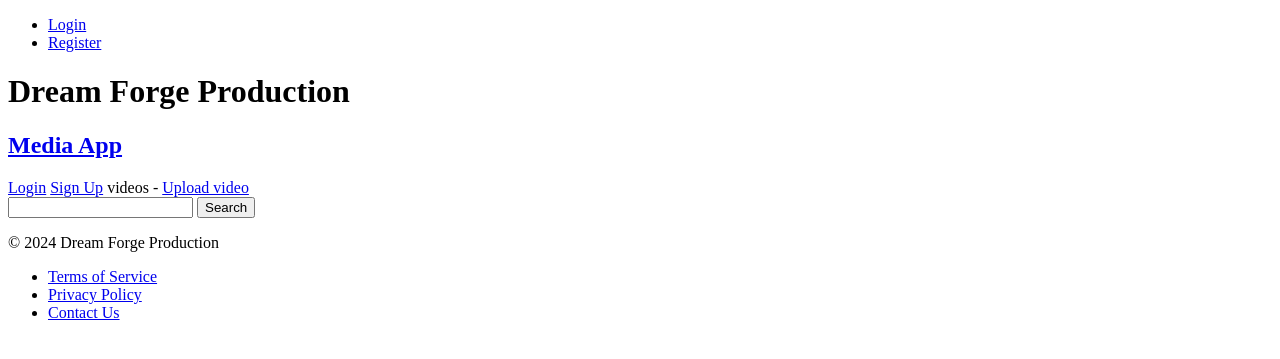
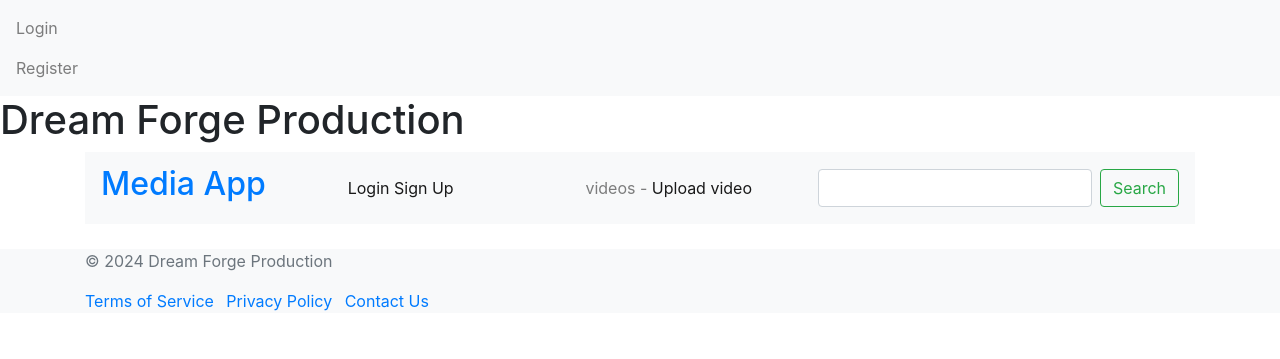
Before and after one commit to MoseNjau/media-upload-platform, a Django app: template media/templates/mediaApp/index.html in a window 1280 px wide. Shown: the top 359 px of the page. Run offline with Django 3.2, Linux system fonts and the light colour scheme; the template is opened without the code that fills it, so the values that code supplies are empty; some libraries are stand-ins or nearby versions.

Commit message:
base, footer, header updated

```diff
--- a/media/templates/components/base.html
+++ b/media/templates/components/base.html
@@ -1,24 +1,27 @@
+{% load static %}
 <!DOCTYPE html>
 <html lang="en">
 <head>
-    <meta charset="UTF-8">
-    <meta name="viewport" content="width=device-width, initial-scale=1.0">
-    <title>{% block title %}Your Project{% endblock %}</title>
-    <!-- Include common stylesheets, scripts, etc. here -->
+    <meta charset="utf-8">
+    <meta name="viewport" content="width=device-width, initial-scale=1">
+    <link rel="stylesheet" href="https://stackpath.bootstrapcdn.com/bootstrap/4.1.3/css/bootstrap.min.css" integrity="sha384-MCw98/SFnGE8fJT3GXwEOngsV7Zt27NXFoaoApmYm81iuXoPkFOJwJ8ERdknLPMO" crossorigin="anonymous">
+    <script src="https://code.jquery.com/jquery-3.3.1.slim.min.js" integrity="sha384-q8i/X+965DzO0rT7abK41JStQIAqVgRVzpbzo5smXKp4YfRvH+8abtTE1Pi6jizo" crossorigin="anonymous"></script>
+    <script src="https://cdnjs.cloudflare.com/ajax/libs/popper.js/1.14.3/umd/popper.min.js" integrity="sha384-ZMP7rVo3mIykV+2+9J3UJ46jBk0WLaUAdn689aCwoqbBJiSnjAK/l8WvCWPIPm49" crossorigin="anonymous"></script>
+    <script src="https://stackpath.bootstrapcdn.com/bootstrap/4.1.3/js/bootstrap.min.js" integrity="sha384-ChfqqxuZUCnJSK3+MXmPNIyE6ZbWh2IMqE241rYiqJxyMiZ6OW/JmZQ5stwEULTy" crossorigin="anonymous"></script>
+    <link rel="stylesheet" href="{% static 'css/style.css' %}">
+    <title>{% block title %}Dream Forge Production{% endblock %}</title>
 </head>
 <body>
+    {% include 'components/header.html' %}
 
-    <header>
-        {% include 'components/header.html' %}
-    </header>
+    <div class="container">
+        {% block content %}{% endblock %}
+    </div>
 
-    <main>
-        {% block content %}{% endblock %}
-    </main>
+    <script src="https://cdn.jsdelivr.net/npm/bootstrap@5.0.0/dist/js/bootstrap.bundle.min.js" integrity="sha384-p34f1UUtsS3wqzfto5wAAmdvj+osOnFyQFpp4Ua3gs/ZVWx6oOypYoCJhGGScy+8" crossorigin="anonymous"></script>
 
     <footer>
         {% include 'components/footer.html' %}
     </footer>
-
 </body>
 </html>
--- a/media/templates/components/footer.html
+++ b/media/templates/components/footer.html
@@ -1,14 +1,14 @@
 <!-- Add media-related information, links, or any other content you want in the footer -->
 
-<footer>
-    <div>
-        <p>&copy; 2024 Dream Forge Production</p>
+<footer class="bg-light">
+    <div class="container">
+        <p class="text-muted">&copy; 2024 Dream Forge Production</p>
     </div>
-    <div>
-        <ul>
-            <li><a href="#">Terms of Service</a></li>
-            <li><a href="#">Privacy Policy</a></li>
-            <li><a href="#">Contact Us</a></li>
+    <div class="container">
+        <ul class="list-inline">
+            <li class="list-inline-item"><a href="#">Terms of Service</a></li>
+            <li class="list-inline-item"><a href="#">Privacy Policy</a></li>
+            <li class="list-inline-item"><a href="#">Contact Us</a></li>
         </ul>
     </div>
 </footer>
--- a/media/templates/components/header.html
+++ b/media/templates/components/header.html
@@ -1,18 +1,19 @@
 <!-- Include your site's navigation, logo, user authentication status, etc. -->
-<nav>
-    <ul>
+<nav class="navbar navbar-light bg-light">
+    <ul class="navbar-nav">
         {% if user.is_authenticated %}
-            <li><a href="{% url 'core:profile' userid=user.id %}">Home</a></li>
-            <li><a href="{% url 'authentication:logout' %}">Logout</a></li>
+            <li class="nav-item"><a class="nav-link" href="{% url 'core:profile' userid=user.id %}">Home</a></li>
+            <li class="nav-item"><a class="nav-link" href="{% url 'authentication:logout' %}">Logout</a></li>
         {% else %}
-            <li><a href="{% url 'authentication:login' %}">Login</a></li>
-            <li><a href="{% url 'authentication:register' %}">Register</a></li>
+            <li class="nav-item"><a class="nav-link" href="{% url 'authentication:login' %}">Login</a></li>
+            <li class="nav-item"><a class="nav-link" href="{% url 'authentication:register' %}">Register</a></li>
         {% endif %}
         <!-- Add more navigation links as needed -->
     </ul>
 </nav>
 
 <!-- Add other header content like logo, user information, etc. -->
-<div>
+<div class="brand">
     <h1>Dream Forge Production</h1>
+    <!-- Add your logo or other content here -->
 </div>
```
